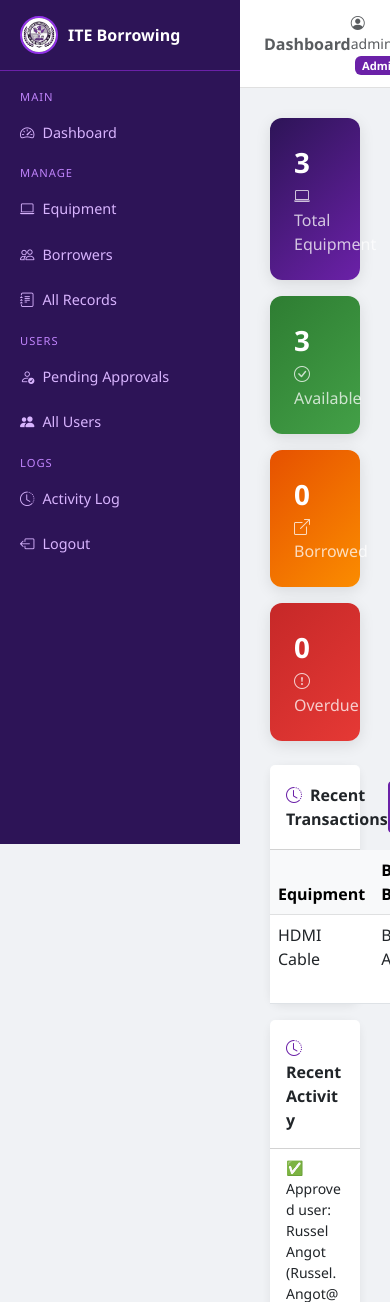
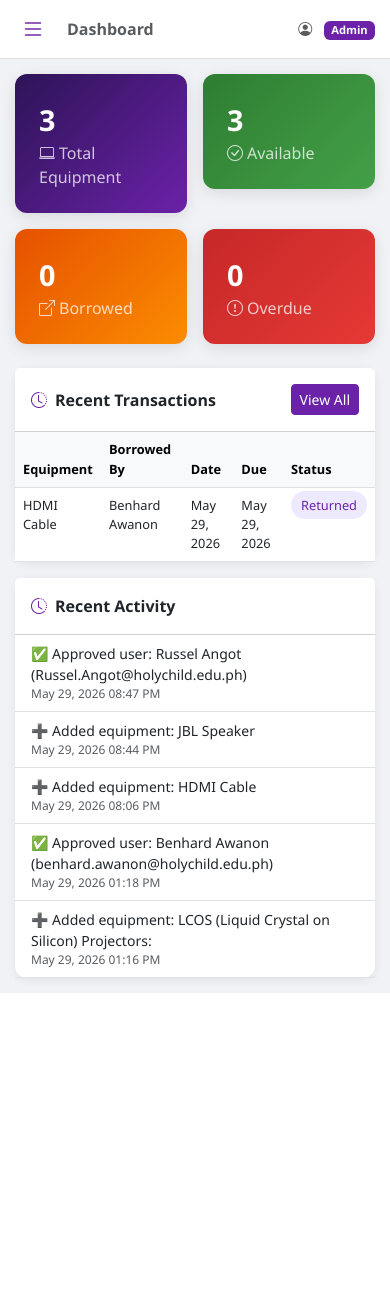
Before and after one commit to West14344/ITE_Dept_BorrowingSystem, a Django app: page /system/ in a window 390 px wide; the page is wider, and only the part inside the window is pictured. Shown: the top 1302 px of that part. After the commit the page ends 993 px from the top of that part, so only its background shows below. Run offline with Django 5.2, Linux system fonts and the light colour scheme; a user stored in the database is signed in; data comes from the database, SQL or seed files in the repository; both versions use the stored data as it was after the commit.

Commit message:
Mobile friendly responsive design

```diff
--- a/borrowing/templates/borrowing/base.html
+++ b/borrowing/templates/borrowing/base.html
@@ -14,9 +14,12 @@
     .text-primary  { color: #6b21a8 !important; }
     .btn-primary   { background: #6b21a8; border-color: #6b21a8; }
     .btn-primary:hover { background: #2d1457; border-color: #2d1457; }
+
+    /* SIDEBAR */
     .sidebar {
       min-height: 100vh; background: #2d1457;
       width: 240px; position: fixed; top: 0; left: 0; z-index: 100;
+      transition: transform 0.3s ease;
     }
     .sidebar .brand {
       padding: 16px 20px; font-size: 1rem; font-weight: 700;
@@ -32,14 +35,57 @@
       padding: 10px 20px 4px; font-size: 0.7rem;
       text-transform: uppercase; color: #c084fc; letter-spacing: 1px;
     }
+
+    /* MAIN CONTENT */
     .main-content { margin-left: 240px; padding: 30px; }
     .topbar {
       background: #fff; padding: 12px 24px; margin: -30px -30px 30px;
       border-bottom: 1px solid #e0e0e0; display: flex;
       justify-content: space-between; align-items: center;
     }
+
+    /* MOBILE */
+    @media (max-width: 768px) {
+      .sidebar {
+        transform: translateX(-240px);
+        z-index: 999;
+      }
+      .sidebar.open {
+        transform: translateX(0);
+      }
+      .main-content {
+        margin-left: 0;
+        padding: 15px;
+      }
+      .topbar {
+        margin: -15px -15px 15px;
+        padding: 10px 15px;
+      }
+      .stat-card {
+        padding: 16px;
+      }
+      .stat-card .fs-1 {
+        font-size: 1.8rem !important;
+      }
+      .table-responsive {
+        font-size: 0.8rem;
+      }
+      .overlay {
+        display: none;
+        position: fixed;
+        top: 0; left: 0;
+        width: 100%; height: 100%;
+        background: rgba(0,0,0,0.5);
+        z-index: 998;
+      }
+      .overlay.open { display: block; }
+    }
+
+    /* CARDS */
     .stat-card { border-radius: 12px; padding: 24px; color: #fff; box-shadow: 0 4px 15px rgba(0,0,0,0.1); }
     .card { border: none; box-shadow: 0 2px 10px rgba(0,0,0,0.07); border-radius: 12px; }
+
+    /* BADGES */
     .badge-available   { background: #e8f5e9; color: #2e7d32; padding: 5px 10px; border-radius: 20px; font-size: 0.8rem; }
     .badge-borrowed    { background: #fff3e0; color: #e65100; padding: 5px 10px; border-radius: 20px; font-size: 0.8rem; }
     .badge-returned    { background: #ede9fe; color: #6b21a8; padding: 5px 10px; border-radius: 20px; font-size: 0.8rem; }
@@ -47,6 +93,7 @@
     .badge-maintenance { background: #f3e5f5; color: #6a1b9a; padding: 5px 10px; border-radius: 20px; font-size: 0.8rem; }
     .badge-late        { background: #fff8e1; color: #f57f17; padding: 5px 10px; border-radius: 20px; font-size: 0.8rem; }
     .badge-lost        { background: #212121; color: #fff;    padding: 5px 10px; border-radius: 20px; font-size: 0.8rem; }
+
     .logout-btn {
       background: none; border: none; color: #d8b4fe;
       padding: 12px 20px; font-size: 0.9rem;
@@ -59,10 +106,24 @@
       border-radius: 50%; padding: 2px 7px;
       font-size: 0.7rem; margin-left: 6px;
     }
+
+    /* HAMBURGER */
+    .hamburger {
+      display: none;
+      background: none; border: none;
+      color: #6b21a8; font-size: 1.5rem; cursor: pointer;
+    }
+    @media (max-width: 768px) {
+      .hamburger { display: block; }
+    }
   </style>
 </head>
 <body>
-<div class="sidebar">
+
+<!-- Overlay for mobile -->
+<div class="overlay" id="overlay" onclick="toggleSidebar()"></div>
+
+<div class="sidebar" id="sidebar">
   <div class="brand">
     <img src="{% static 'img/logo.jpg' %}" alt="ITE Logo"
       style="width:38px;height:38px;border-radius:50%;object-fit:cover;border:2px solid #9333ea;">
@@ -71,38 +132,45 @@
   <nav class="mt-2">
     {% if request.user.is_superuser %}
     <div class="nav-label">Main</div>
-    <a href="{% url 'dashboard' %}"><i class="bi bi-speedometer2 me-2"></i>Dashboard</a>
+    <a href="{% url 'dashboard' %}" onclick="closeSidebar()"><i class="bi bi-speedometer2 me-2"></i>Dashboard</a>
     <div class="nav-label">Manage</div>
-    <a href="{% url 'equipment_list' %}"><i class="bi bi-laptop me-2"></i>Equipment</a>
-    <a href="{% url 'borrower_list' %}"><i class="bi bi-people me-2"></i>Borrowers</a>
-    <a href="{% url 'borrow_records' %}"><i class="bi bi-journal-text me-2"></i>All Records</a>
+    <a href="{% url 'equipment_list' %}" onclick="closeSidebar()"><i class="bi bi-laptop me-2"></i>Equipment</a>
+    <a href="{% url 'borrower_list' %}" onclick="closeSidebar()"><i class="bi bi-people me-2"></i>Borrowers</a>
+    <a href="{% url 'borrow_records' %}" onclick="closeSidebar()"><i class="bi bi-journal-text me-2"></i>All Records</a>
     <div class="nav-label">Users</div>
-    <a href="{% url 'pending_users' %}"><i class="bi bi-person-check me-2"></i>Pending Approvals</a>
-    <a href="{% url 'user_list' %}"><i class="bi bi-people-fill me-2"></i>All Users</a>
+    <a href="{% url 'pending_users' %}" onclick="closeSidebar()"><i class="bi bi-person-check me-2"></i>Pending Approvals</a>
+    <a href="{% url 'user_list' %}" onclick="closeSidebar()"><i class="bi bi-people-fill me-2"></i>All Users</a>
     <div class="nav-label">Logs</div>
-    <a href="{% url 'activity_log' %}"><i class="bi bi-clock-history me-2"></i>Activity Log</a>
+    <a href="{% url 'activity_log' %}" onclick="closeSidebar()"><i class="bi bi-clock-history me-2"></i>Activity Log</a>
     {% else %}
     <div class="nav-label">Main</div>
-    <a href="{% url 'dashboard' %}"><i class="bi bi-speedometer2 me-2"></i>Dashboard</a>
+    <a href="{% url 'dashboard' %}" onclick="closeSidebar()"><i class="bi bi-speedometer2 me-2"></i>Dashboard</a>
     <div class="nav-label">Borrowing</div>
-    <a href="{% url 'borrow_item' %}"><i class="bi bi-box-arrow-up-right me-2"></i>Borrow Equipment</a>
-    <a href="{% url 'user_records' %}">
+    <a href="{% url 'borrow_item' %}" onclick="closeSidebar()"><i class="bi bi-box-arrow-up-right me-2"></i>Borrow Equipment</a>
+    <a href="{% url 'user_records' %}" onclick="closeSidebar()">
       <i class="bi bi-journal-text me-2"></i>My Records
       {% if due_soon_count %}<span class="notif-badge">{{ due_soon_count }}</span>{% endif %}
     </a>
     <div class="nav-label">Account</div>
-    <a href="{% url 'user_activity_log' %}"><i class="bi bi-clock-history me-2"></i>My Activity</a>
+    <a href="{% url 'user_activity_log' %}" onclick="closeSidebar()"><i class="bi bi-clock-history me-2"></i>My Activity</a>
     {% endif %}
     <a href="{% url 'logout' %}" class="logout-btn">
       <i class="bi bi-box-arrow-left me-2"></i>Logout
     </a>
   </nav>
 </div>
+
 <div class="main-content">
   <div class="topbar">
-    <span class="fw-semibold text-muted">{% block page_title %}{% endblock %}</span>
+    <div class="d-flex align-items-center gap-3">
+      <button class="hamburger" onclick="toggleSidebar()">
+        <i class="bi bi-list"></i>
+      </button>
+      <span class="fw-semibold text-muted">{% block page_title %}{% endblock %}</span>
+    </div>
     <span class="text-muted small">
-      <i class="bi bi-person-circle me-1"></i>{{ request.user.username }}
+      <i class="bi bi-person-circle me-1"></i>
+      <span class="d-none d-md-inline">{{ request.user.username }}</span>
       {% if request.user.is_superuser %}
         <span class="badge ms-1" style="background:#6b21a8;font-size:0.7rem;">Admin</span>
       {% else %}
@@ -110,6 +178,7 @@
       {% endif %}
     </span>
   </div>
+
   {% if messages %}
     {% for message in messages %}
       <div class="alert alert-{{ message.tags }} alert-dismissible fade show rounded-3">
@@ -117,8 +186,20 @@
       </div>
     {% endfor %}
   {% endif %}
+
   {% block content %}{% endblock %}
 </div>
+
 <script src="https://cdn.jsdelivr.net/npm/bootstrap@5.3.0/dist/js/bootstrap.bundle.min.js"></script>
+<script>
+  function toggleSidebar() {
+    document.getElementById('sidebar').classList.toggle('open');
+    document.getElementById('overlay').classList.toggle('open');
+  }
+  function closeSidebar() {
+    document.getElementById('sidebar').classList.remove('open');
+    document.getElementById('overlay').classList.remove('open');
+  }
+</script>
 </body>
 </html>
--- a/borrowing/templates/borrowing/dashboard.html
+++ b/borrowing/templates/borrowing/dashboard.html
@@ -4,28 +4,26 @@
 
 {% if request.user.is_superuser %}
 
-
-
   <div class="row g-3 mb-4">
-    <div class="col-md-3">
+    <div class="col-6 col-md-3">
       <div class="stat-card" style="background:linear-gradient(135deg,#2d1457,#6b21a8)">
         <div class="fs-1 fw-bold">{{ total_equipment }}</div>
         <div class="opacity-75"><i class="bi bi-laptop me-1"></i>Total Equipment</div>
       </div>
     </div>
-    <div class="col-md-3">
+    <div class="col-6 col-md-3">
       <div class="stat-card" style="background:linear-gradient(135deg,#2e7d32,#43a047)">
         <div class="fs-1 fw-bold">{{ available }}</div>
         <div class="opacity-75"><i class="bi bi-check-circle me-1"></i>Available</div>
       </div>
     </div>
-    <div class="col-md-3">
+    <div class="col-6 col-md-3">
       <div class="stat-card" style="background:linear-gradient(135deg,#e65100,#fb8c00)">
         <div class="fs-1 fw-bold">{{ borrowed }}</div>
         <div class="opacity-75"><i class="bi bi-box-arrow-up-right me-1"></i>Borrowed</div>
       </div>
     </div>
-    <div class="col-md-3">
+    <div class="col-6 col-md-3">
       <div class="stat-card" style="background:linear-gradient(135deg,#c62828,#e53935)">
         <div class="fs-1 fw-bold">{{ overdue }}</div>
         <div class="opacity-75"><i class="bi bi-exclamation-circle me-1"></i>Overdue</div>
@@ -34,16 +32,23 @@
   </div>
 
   <div class="row g-3">
-    <div class="col-md-8">
+    <div class="col-12 col-md-8">
       <div class="card">
         <div class="card-header bg-white fw-bold py-3 d-flex justify-content-between align-items-center">
           <span><i class="bi bi-clock-history me-2 text-primary"></i>Recent Transactions</span>
           <a href="{% url 'borrow_records' %}" class="btn btn-sm btn-primary">View All</a>
         </div>
         <div class="card-body p-0">
+          <div class="table-responsive">
             <table class="table table-hover mb-0">
               <thead class="table-light">
-              <tr><th>Equipment</th><th>Borrowed By</th><th>Date</th><th>Due</th><th>Status</th></tr>
+                <tr>
+                  <th>Equipment</th>
+                  <th>Borrowed By</th>
+                  <th>Date</th>
+                  <th>Due</th>
+                  <th>Status</th>
+                </tr>
               </thead>
               <tbody>
                 {% for r in recent_records %}
@@ -62,7 +67,8 @@
           </div>
         </div>
       </div>
-    <div class="col-md-4">
+    </div>
+    <div class="col-12 col-md-4">
       <div class="card">
         <div class="card-header bg-white fw-bold py-3">
           <i class="bi bi-clock-history me-2 text-primary"></i>Recent Activity
@@ -85,33 +91,39 @@
 
   {% if due_soon %}
   <div class="alert alert-warning border-0 rounded-3 mb-4" style="background:#fff8e1;">
-    <div class="fw-bold mb-2"><i class="bi bi-bell-fill me-2 text-warning"></i>Due Soon Reminder!</div>
+    <div class="fw-bold mb-2">
+      <i class="bi bi-bell-fill me-2 text-warning"></i>{{ due_soon_count }} item(s) almost due!
+    </div>
     {% for r in due_soon %}
     <div class="d-flex justify-content-between align-items-center py-1 border-bottom">
-      <span><i class="bi bi-laptop me-2 text-warning"></i><strong>{{ r.equipment.name }}</strong> due on <strong>{{ r.due_date }}{% if r.due_time %} at {{ r.due_time|time:"h:i A" }}{% endif %}</strong></span>
-      <a href="{% url 'return_item' r.pk %}" class="btn btn-sm btn-warning">Return Now</a>
+      <span class="small">
+        <i class="bi bi-laptop me-2 text-warning"></i>
+        <strong>{{ r.equipment.name }}</strong> due on
+        <strong>{{ r.due_date }}{% if r.due_time %} at {{ r.due_time|time:"h:i A" }}{% endif %}</strong>
+      </span>
+      <a href="{% url 'return_item' r.pk %}" class="btn btn-sm btn-warning ms-2">Return</a>
     </div>
     {% endfor %}
   </div>
   {% endif %}
 
   <div class="row g-3 mb-4">
-    <div class="col-md-4">
+    <div class="col-4">
       <div class="stat-card" style="background:linear-gradient(135deg,#2d1457,#6b21a8)">
         <div class="fs-1 fw-bold">{{ total_borrowed }}</div>
-        <div class="opacity-75"><i class="bi bi-box-arrow-up-right me-1"></i>Currently Borrowed</div>
+        <div class="opacity-75" style="font-size:0.8rem;"><i class="bi bi-box-arrow-up-right me-1"></i>Borrowed</div>
       </div>
     </div>
-    <div class="col-md-4">
+    <div class="col-4">
       <div class="stat-card" style="background:linear-gradient(135deg,#2e7d32,#43a047)">
         <div class="fs-1 fw-bold">{{ total_returned }}</div>
-        <div class="opacity-75"><i class="bi bi-check-circle me-1"></i>Returned</div>
+        <div class="opacity-75" style="font-size:0.8rem;"><i class="bi bi-check-circle me-1"></i>Returned</div>
       </div>
     </div>
-    <div class="col-md-4">
+    <div class="col-4">
       <div class="stat-card" style="background:linear-gradient(135deg,#c62828,#e53935)">
         <div class="fs-1 fw-bold">{{ overdue }}</div>
-        <div class="opacity-75"><i class="bi bi-exclamation-circle me-1"></i>Overdue</div>
+        <div class="opacity-75" style="font-size:0.8rem;"><i class="bi bi-exclamation-circle me-1"></i>Overdue</div>
       </div>
     </div>
   </div>
@@ -122,15 +134,22 @@
       <a href="{% url 'user_records' %}" class="btn btn-sm btn-primary">View All</a>
     </div>
     <div class="card-body p-0">
+      <div class="table-responsive">
         <table class="table table-hover mb-0">
           <thead class="table-light">
-          <tr><th>Equipment</th><th>Date Borrowed</th><th>Return By</th><th>Status</th><th>Action</th></tr>
+            <tr>
+              <th>Equipment</th>
+              <th>Date Borrowed</th>
+              <th>Return By</th>
+              <th>Status</th>
+              <th>Action</th>
+            </tr>
           </thead>
           <tbody>
             {% for r in my_records %}
             <tr>
               <td class="fw-semibold">{{ r.equipment.name }}</td>
-            <td>{{ r.date_borrowed|date:"M d, Y h:i A" }}</td>
+              <td>{{ r.date_borrowed|date:"M d, Y" }}<div class="text-muted small">{{ r.date_borrowed|date:"h:i A" }}</div></td>
               <td>
                 {{ r.due_date }}
                 {% if r.due_time %}<div class="text-muted small">{{ r.due_time|time:"h:i A" }}</div>{% endif %}
@@ -138,8 +157,12 @@
               <td><span class="badge-{{ r.status }}">{{ r.get_status_display }}</span></td>
               <td>
                 {% if r.status == 'borrowed' or r.status == 'overdue' %}
-                <a href="{% url 'return_item' r.pk %}" class="btn btn-sm btn-outline-success"><i class="bi bi-arrow-return-left me-1"></i>Return</a>
-              {% else %}<span class="text-muted small">—</span>{% endif %}
+                  <a href="{% url 'return_item' r.pk %}" class="btn btn-sm btn-outline-success">
+                    <i class="bi bi-arrow-return-left"></i>
+                  </a>
+                {% else %}
+                  <span class="text-muted small">—</span>
+                {% endif %}
               </td>
             </tr>
             {% empty %}
@@ -149,6 +172,7 @@
         </table>
       </div>
     </div>
+  </div>
 
 {% endif %}
 {% endblock %}
```
Also changed, not shown: db.sqlite3. Lines whose indentation alone changed are shown as unchanged.
